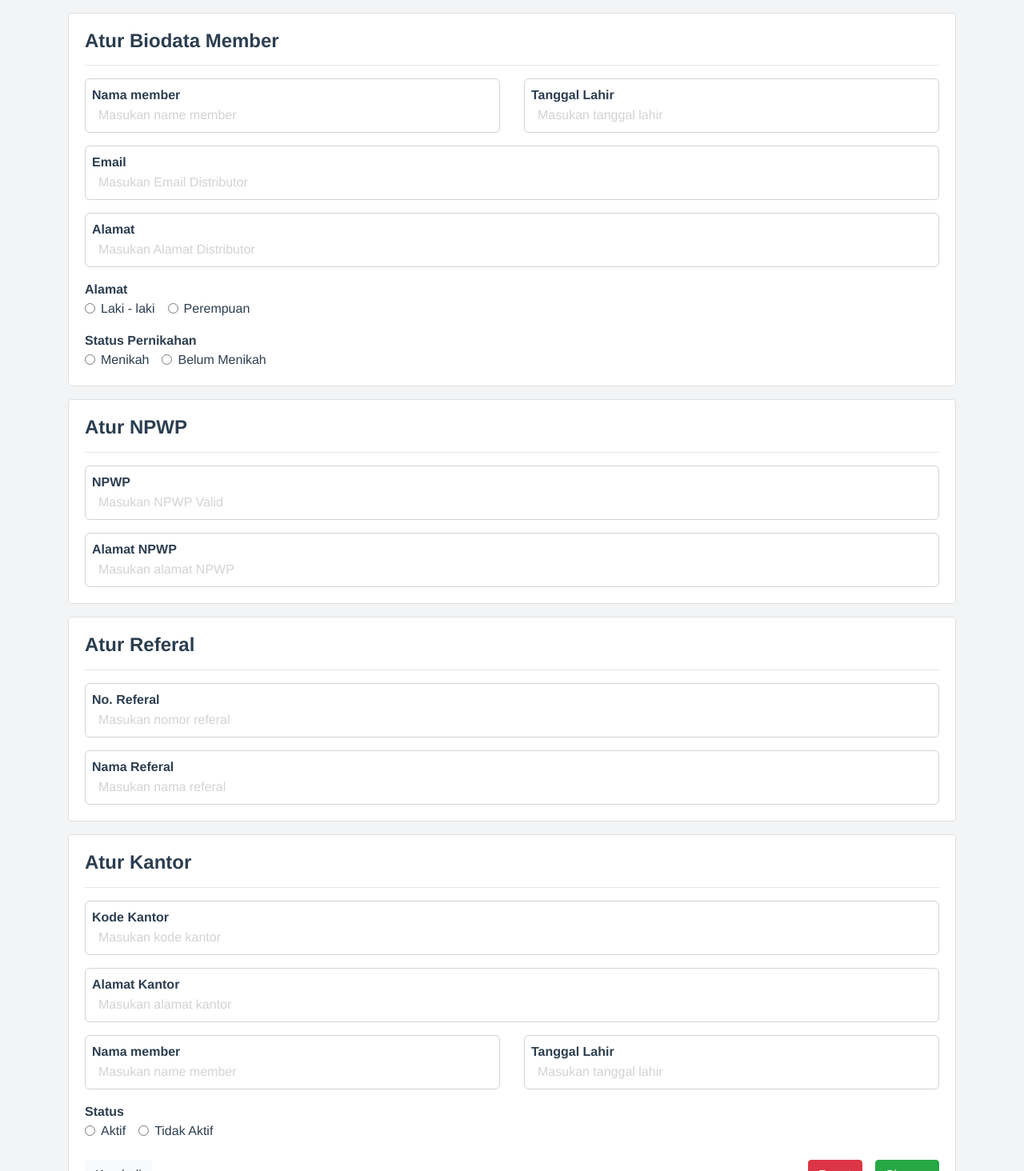
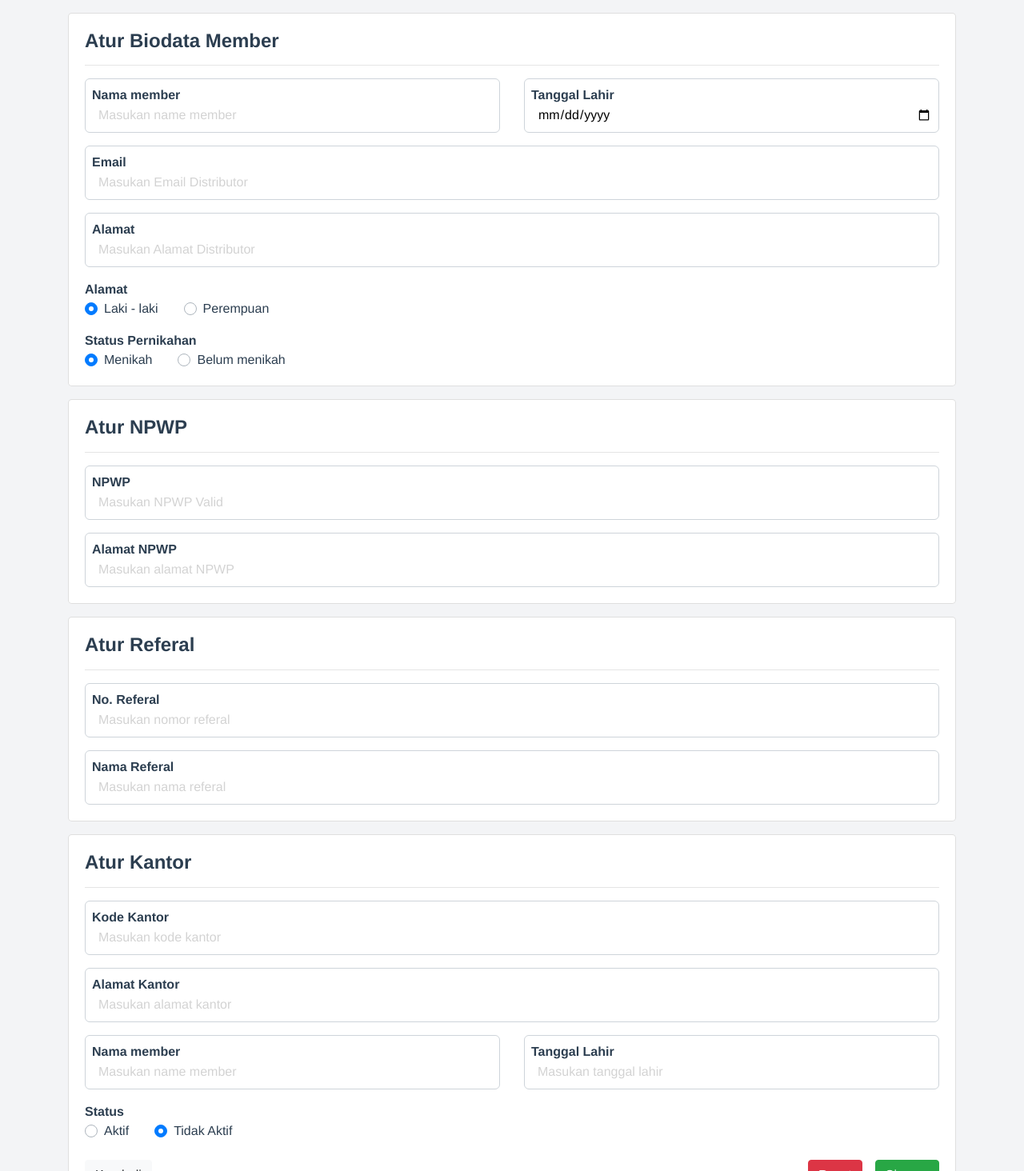
Before and after one commit to anjasmaradwisetiadi/test-prioritas-web, a Vue app: page /add-member in a window 1280 px wide. Shown: the part 206-1670 px from the top of the page at 80% size. Built offline with nearby package versions, Linux system fonts and the light colour scheme.

Commit message:
fixing styling and add group radio button , calendar and modal success

```diff
--- a/src/views/AddMember.vue
+++ b/src/views/AddMember.vue
@@ -11,7 +11,7 @@
                   Tambah Data Member
                 </h3>
               </div>
-              <div>
+              <div class="draft-style">
                 Draft
               </div>
             </div>
@@ -50,7 +50,7 @@
                   <div>
                     <input
                       class="input-form"
-                      type="text"
+                      type="date"
                       placeholder="Masukan tanggal lahir"
                     >
                   </div>
@@ -95,20 +95,19 @@
                   <div>
                     <span class="font-weight-bold">Alamat</span>
                   </div>
+                  <b-form-radio-group
+                    id="radio-group-gender"
+                    v-model="selected.gender"
+                  >
                       <div class="d-flex">
-                    <div class="form-check mr-3">
-                      <input class="form-check-input" type="radio" name="gridMale" id="male" value="male">
-                      <label class="form-check-label" for="male">
-                        Laki - laki
-                      </label>
+                          <div class="mr-3">
+                            <b-form-radio  name="some-radios" value="Laki - laki">Laki - laki</b-form-radio>
                           </div>
-                    <div class="form-check">
-                      <input class="form-check-input" type="radio" name="gridFemale" id="female" value="female">
-                      <label class="form-check-label" for="female">
-                        Perempuan
-                      </label>
+                          <div class="">
+                            <b-form-radio name="some-radios" value="Perempuan">Perempuan</b-form-radio>
                           </div>
                       </div>
+                  </b-form-radio-group>
                 </div>
               </div>
             </div>
@@ -118,20 +117,19 @@
                   <div>
                     <span class="font-weight-bold">Status Pernikahan</span>
                   </div>
+                  <b-form-radio-group
+                    id="radio-group-married"
+                    v-model="selected.married"
+                  >
                     <div class="d-flex">
-                    <div class="form-check mr-3">
-                      <input class="form-check-input" type="radio" name="gridMarried" id="married" value="married">
-                      <label class="form-check-label" for="married">
-                        Menikah
-                      </label>
+                      <div class="mr-3">
+                        <b-form-radio name="some-radios" value="Menikah">Menikah</b-form-radio>
                       </div>
-                    <div class="form-check">
-                      <input class="form-check-input" type="radio" name="gridunMarried" id="unMarried" value="unMarried">
-                      <label class="form-check-label" for="unMarried">
-                        Belum Menikah
-                      </label>
+                      <div class="">
+                        <b-form-radio name="some-radios" value="Belum menikah">Belum menikah</b-form-radio>
                       </div>
                     </div>
+                  </b-form-radio-group>
                 </div>
               </div>
             </div>
@@ -304,35 +302,43 @@
                     <span class="font-weight-bold">Status</span>
                   </div>
                   <div class="d-flex">
-                    <div class="form-check mr-3">
-                      <input class="form-check-input" type="radio" name="gridActive" id="active" value="actived">
-                      <label class="form-check-label" for="active">
-                        Aktif
-                      </label>
+                    <b-form-radio-group
+                      id="radio-group-status"
+                      v-model="selected.status"
+                    >
+                      <div class="d-flex">
+                        <div class="mr-3">
+                          <b-form-radio  name="some-radios" value="Aktif">Aktif</b-form-radio>
                         </div>
-                    <div class="form-check">
-                      <input class="form-check-input" type="radio" name="gridunActived" id="unActived" value="unActived">
-                      <label class="form-check-label" for="unActived">
-                        Tidak Aktif
-                      </label>
+                        <div class="">
+                          <b-form-radio name="some-radios" value="Tidak aktif">Tidak Aktif</b-form-radio>
                         </div>
+                      </div>
+                    </b-form-radio-group>
                   </div>
                 </div>
               </div>
             </div>
             <div class="d-flex justify-content-between mt-4">
               <div>
-                <button class="btn btn-light">
+                <button
+                  class="btn btn-light"
+                  @click="handleBack"
+                >
                   Kembali
                 </button>
               </div>
               <div>
                 <button
                   class="btn btn-danger mr-3"
+                  @click="handleCancel"
                 >
                   Reset
                 </button>
-                <button class="btn btn-success">
+                <button
+                  class="btn btn-success"
+                  @click="handleSave"
+                >
                   Simpan
                 </button>
               </div>
@@ -342,6 +348,14 @@
       </div>
     </div>
     <Footer></Footer>
+    <b-modal
+      id="modalSuccessSave"
+      data-cy="modal-information"
+      hide-footer
+      hide-header
+    >
+      <p>Berhasil Save</p>
+    </b-modal>
   </div>
 </template>
 
@@ -350,7 +364,29 @@ import Header from "../components/Header";
 import Footer from "../components/Footer";
 export default {
   name: "AddMember",
-  components: {Footer, Header}
+  components: {Footer, Header},
+  data(){
+    return{
+      selected:{
+        gender: 'Laki - laki',
+        married: 'Menikah',
+        status: 'Tidak aktif'
+      }
+    }
+  },
+  methods:{
+    handleSave(){
+      console.log('handle Save')
+      console.log(this.selected)
+      this.$bvModal.show('modalSuccessSave')
+    },
+    handleCancel(){
+      console.log('handle Cancel')
+    },
+    handleBack(){
+      console.log('handle Back')
+    }
+  }
 }
 </script>
 
@@ -369,4 +405,12 @@ export default {
 .input-form::placeholder{
   color: lightgrey;
 }
+
+.draft-style{
+  background-color: #fef3c7;
+  color: #c8996b;
+  padding: 4px 14px;
+  margin: 4px 2px;
+  border-radius: 14px;
+}
 </style>
--- a/src/views/Login.vue
+++ b/src/views/Login.vue
@@ -27,10 +27,15 @@
               </div>
             </div>
             <div class="d-flex flex-column button-action mt-5">
-              <button class="button-login">
+              <button
+                class="button-login"
+                @click="Login"
+              >
                 Login
               </button>
-              <button class="button-google mt-3">
+              <button
+                class="button-google mt-3"
+              >
                 <b-icon icon="google" class="mr-5"></b-icon> Login Menggunakan Google
               </button>
               <div class="mt-3">
@@ -58,6 +63,11 @@ export default {
       form:{
         name: ''
       }
+    }
+  },
+  methods:{
+    Login(){
+      console.log('login')
     }
   }
 };
--- a/src/views/Member.vue
+++ b/src/views/Member.vue
@@ -30,7 +30,14 @@
               <td colspan="2">Otto</td>
               <td colspan="2">Mark</td>
               <td colspan="1">Ottoyok</td>
-              <td colspan="1">@mdo</td>
+              <td colspan="1">
+                <span class="h4">
+                  <b-icon icon="eye" class="mr-2"></b-icon>
+                </span>
+                <span class="h4">
+                  <b-icon icon="trash"></b-icon>
+                </span>
+              </td>
             </tr>
             <tr>
               <th scope="row">2</th>
```
Lines whose indentation alone changed are shown as unchanged.
